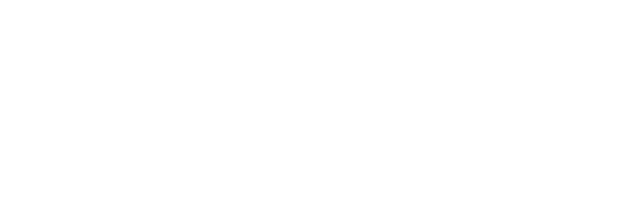
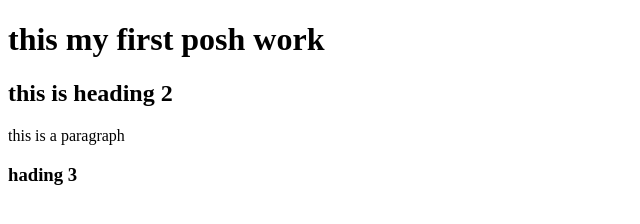
Before and after one commit to mdjabed1/my-secend-repo, a plain HTML site: page index.html in a window 1280 px wide. Shown: the whole page, without its empty margins (0-640 px from the left). Drawn offline with Linux system fonts and the light colour scheme.

Commit message:
add hading3

```diff
--- a/index.html
+++ b/index.html
@@ -7,6 +7,9 @@
     <title>my secend github</title>
 </head>
 <body>
-
+    <h1>this my first posh work</h1>
+    <h2>this is heading 2</h2>
+    <p>this is a paragraph</p>
+    <h3>hading 3</h3>
 </body>
 </html>
```
